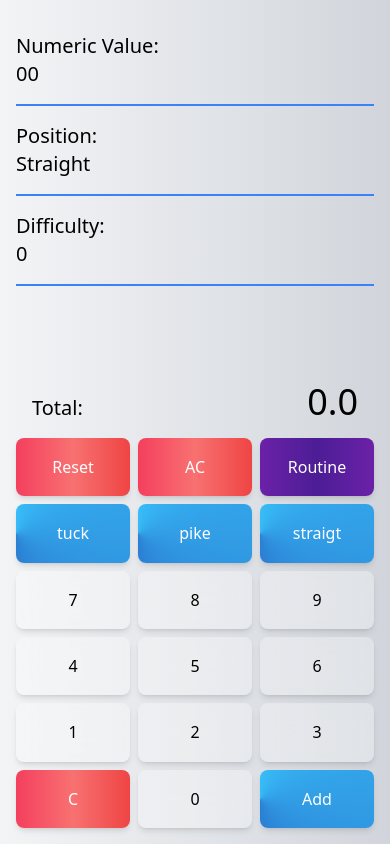
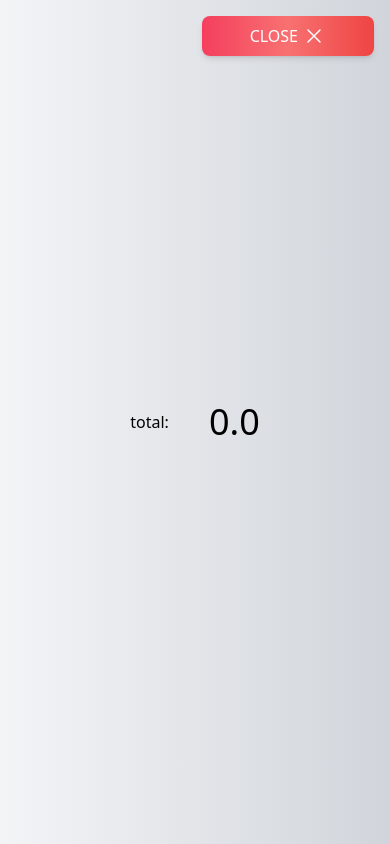
Before and after one commit to MattFreelanceWeb/tra-easycop, a Next.js app: page / in a window 390 px wide. Both pictures are taken after a click on the button "Routine". Built offline with nearby package versions, Linux system fonts and the light colour scheme.

Commit message:
🐛 correct UIbug when you turn your mobil

```diff
--- a/components/calculator/TelCalculator.tsx
+++ b/components/calculator/TelCalculator.tsx
@@ -1,6 +1,7 @@
 import React, { useState } from "react";
 import ScreenTel from "./screen/ScreenTel";
 import KeyboardTel from "./keyboard/KeyboardTel";
+import ScreenRoutine from "./screen/ScreenRoutine";
 
 type Props = {};
 
@@ -11,12 +12,18 @@ function TelCalculator({}: Props) {
   const [showRoutine, setShowRoutine] = useState<boolean>(false);
 
   return (
-    <section className="h-full w-full grid grid-rows-2 backdrop-blur-md bg-gradient-to-r from-gray-100 to-gray-300 ">
-      <ScreenTel
+    <section className={`h-full w-full max-w-4xl max-h-[914px] grid backdrop-blur-md bg-gradient-to-r from-gray-100 to-gray-300 ${showRoutine ? '': 'grid-rows-2 sm:grid-rows-1 sm:grid-cols-2'}`}>
+      {showRoutine ? (
+        <>
+          <ScreenRoutine
+            setShowRoutine={setShowRoutine}
+            showRoutine={showRoutine}
             routine={routine}
-        skill={skill}
-        position={position}
           />
+        </>
+      ) : (
+        <>
+          <ScreenTel routine={routine} skill={skill} position={position} />
           <KeyboardTel
             routine={routine}
             skill={skill}
@@ -27,6 +34,8 @@ function TelCalculator({}: Props) {
             showRoutine={showRoutine}
             setShowRoutine={setShowRoutine}
           />
+        </>
+      )}
     </section>
   );
 }
--- a/components/calculator/keyboard/KeyboardTel.tsx
+++ b/components/calculator/keyboard/KeyboardTel.tsx
@@ -29,7 +29,7 @@ function KeyboardTel({
   setShowRoutine
 }: Props) {
   return (
-    <div className="w-full  grid grids-row-6 grid-cols-3 gap-2 p-4 ">
+    <div className="h-full w-full  grid grids-row-6 grid-cols-3 gap-2 p-4 ">
       <BtnTelResetRoutine
         title={"Reset"}
         setKey={"Space"}
--- /dev/null
+++ b/components/calculator/screen/ScreenRoutine.tsx
@@ -0,0 +1,38 @@
+import React from "react";
+import BtnTelClose from "./utils/BtnTelClose";
+import TotalRoutine from "./utils/TotalRoutine";
+import BtnTelModifySkillRoutine from "./utils/BtnTelModifySkillRoutine";
+import BtnTelDeleteSkillRoutine from "./utils/BtnTelDeleteSkillRoutine";
+
+type Props = { showRoutine: boolean; setShowRoutine: Function; routine: any[] };
+
+function ScreenRoutine({ setShowRoutine, showRoutine, routine }: Props) {
+  return (
+    <div
+      className={`h-full w-full relative grid place-items-center`}
+    >
+      <BtnTelClose
+        title={"close"}
+        setShowRoutine={setShowRoutine}
+        showRoutine={showRoutine}
+      />
+      <ul className="w-full">
+        <li></li>
+        {routine.map((item, i) => (
+          <li key={i} className="flex w-full items-center justify-between px-4">
+            <p>{item.skill}</p>
+            <p>{item.position}</p>
+            <p>{item.difficulty}</p>
+            <div className="flex items-center justify-center gap-2">
+                <BtnTelModifySkillRoutine/>
+                <BtnTelDeleteSkillRoutine/>
+            </div>
+          </li>
+        ))}
+        <li><TotalRoutine routine={routine}/></li>
+      </ul>
+    </div>
+  );
+}
+
+export default ScreenRoutine;
--- a/components/calculator/screen/ScreenTel.tsx
+++ b/components/calculator/screen/ScreenTel.tsx
@@ -6,18 +6,15 @@ type Props = {
   routine: any[];
   skill: string;
   position: string;
-
 };
 
-function ScreenTel({
-  routine,
-  skill,
-  position,
-}: Props) {
+function ScreenTel({ routine, skill, position }: Props) {
   return (
-    <div className="w-full rounded-lg p-4 grid grid-rows-2 text-xl capitalize gap-4">
-        <ActualSkill position= {position} skill = {skill}/>
-        <TotalRoutine routine={routine} />
+    <div className={`h-full w-full flex flex-col rounded-lg p-4 text-xl capitalize gap-4`}>
+      <ActualSkill position={position} skill={skill} />
+      <div className="w-full flex items-center justify-center flex-grow">
+        <TotalRoutine routine={routine} />{" "}
+      </div>
     </div>
   );
 }
--- a/components/calculator/screen/utils/ActualRoutine.tsx
+++ /dev/null
@@ -1,11 +0,0 @@
-import React from 'react'
-
-type Props = {}
-
-function ActualRoutine({}: Props) {
-  return (
-    <div>ActualRoutine</div>
-  )
-}
-
-export default ActualRoutine
--- a/components/calculator/screen/utils/ActualSkill.tsx
+++ b/components/calculator/screen/utils/ActualSkill.tsx
@@ -13,8 +13,6 @@ function ActualSkill({ skill, position }: Props) {
         <p className="border-b-2 border-blue-500 py-4">
           position: <br /> {position ? position : "straight"}
         </p>
-      </div>
-      <div className="w-full">
         <p className="border-b-2 border-blue-500 py-4">
           difficulty: <br /> {calc(Number(skill), position)}
         </p>
--- /dev/null
+++ b/components/calculator/screen/utils/BtnTelClose.tsx
@@ -0,0 +1,32 @@
+import React from 'react'
+
+type Props = {title:string, showRoutine:boolean, setShowRoutine:Function}
+
+function BtnTelClose({title, showRoutine, setShowRoutine}: Props) {
+  return (
+    <button
+    onClick={() => {
+      setShowRoutine(!showRoutine);
+    }}
+    className=" absolute top-4 right-4 py-2 px-12 flex items-center justify-center gap-1  rounded-lg bg-gradient-to-r from-rose-500 via-red-400 to-red-500 text-white backdrop-blur-lg shadow-md uppercase"
+  >
+  {title}
+    <svg
+      xmlns="http://www.w3.org/2000/svg"
+      fill="none"
+      viewBox="0 0 24 24"
+      strokeWidth={1.5}
+      stroke="currentColor"
+      className="w-6 h-6"
+    >
+      <path
+        strokeLinecap="round"
+        strokeLinejoin="round"
+        d="M6 18L18 6M6 6l12 12"
+      />
+    </svg>
+  </button>
+  )
+}
+
+export default BtnTelClose
--- /dev/null
+++ b/components/calculator/screen/utils/BtnTelDeleteSkillRoutine.tsx
@@ -0,0 +1,26 @@
+import React from "react";
+
+type Props = {};
+
+function BtnTelDeleteSkillRoutine({}: Props) {
+  return (
+    <button className=" p-1 flex items-center justify-center gap-1 rounded-lg bg-gradient-to-r from-rose-500 via-red-400 to-red-500 text-white backdrop-blur-lg shadow-md uppercase">
+      <svg
+        xmlns="http://www.w3.org/2000/svg"
+        fill="none"
+        viewBox="0 0 24 24"
+        strokeWidth={1.5}
+        stroke="currentColor"
+        className="w-6 h-6"
+      >
+        <path
+          strokeLinecap="round"
+          strokeLinejoin="round"
+          d="M6 18L18 6M6 6l12 12"
+        />
+      </svg>
+    </button>
+  );
+}
+
+export default BtnTelDeleteSkillRoutine;
--- /dev/null
+++ b/components/calculator/screen/utils/BtnTelModifySkillRoutine.tsx
@@ -0,0 +1,26 @@
+import React from "react";
+
+type Props = {};
+
+function BtnTelModifySkillRoutine({}: Props) {
+  return (
+    <button className="p-1 flex flex-col justify-center items-center gap-1 rounded-lg text-white bg-[conic-gradient(at_left,_var(--tw-gradient-stops))] from-sky-400 to-blue-800 backdrop-blur-lg shadow-md ">
+      <svg
+        xmlns="http://www.w3.org/2000/svg"
+        fill="none"
+        viewBox="0 0 24 24"
+        strokeWidth={1.5}
+        stroke="currentColor"
+        className="w-6 h-6"
+      >
+        <path
+          strokeLinecap="round"
+          strokeLinejoin="round"
+          d="M16.023 9.348h4.992v-.001M2.985 19.644v-4.992m0 0h4.992m-4.993 0l3.181 3.183a8.25 8.25 0 0013.803-3.7M4.031 9.865a8.25 8.25 0 0113.803-3.7l3.181 3.182m0-4.991v4.99"
+        />
+      </svg>
+    </button>
+  );
+}
+
+export default BtnTelModifySkillRoutine;
--- a/components/calculator/screen/utils/TotalRoutine.tsx
+++ b/components/calculator/screen/utils/TotalRoutine.tsx
@@ -5,7 +5,7 @@ type Props = {routine:any[]}
 
 function TotalRoutine({routine}: Props) {
   return (
-    <div className="w-full p-4 flex items-end justify-between translate-y-8">
+    <div className="flex items-center justify-center gap-10 p-4 ">
     <span className="">total: </span>{" "}
     <span className="text-4xl">
       {calcTotalDifficulty(routine).toFixed(1)}
```
Lines whose indentation alone changed are shown as unchanged.
